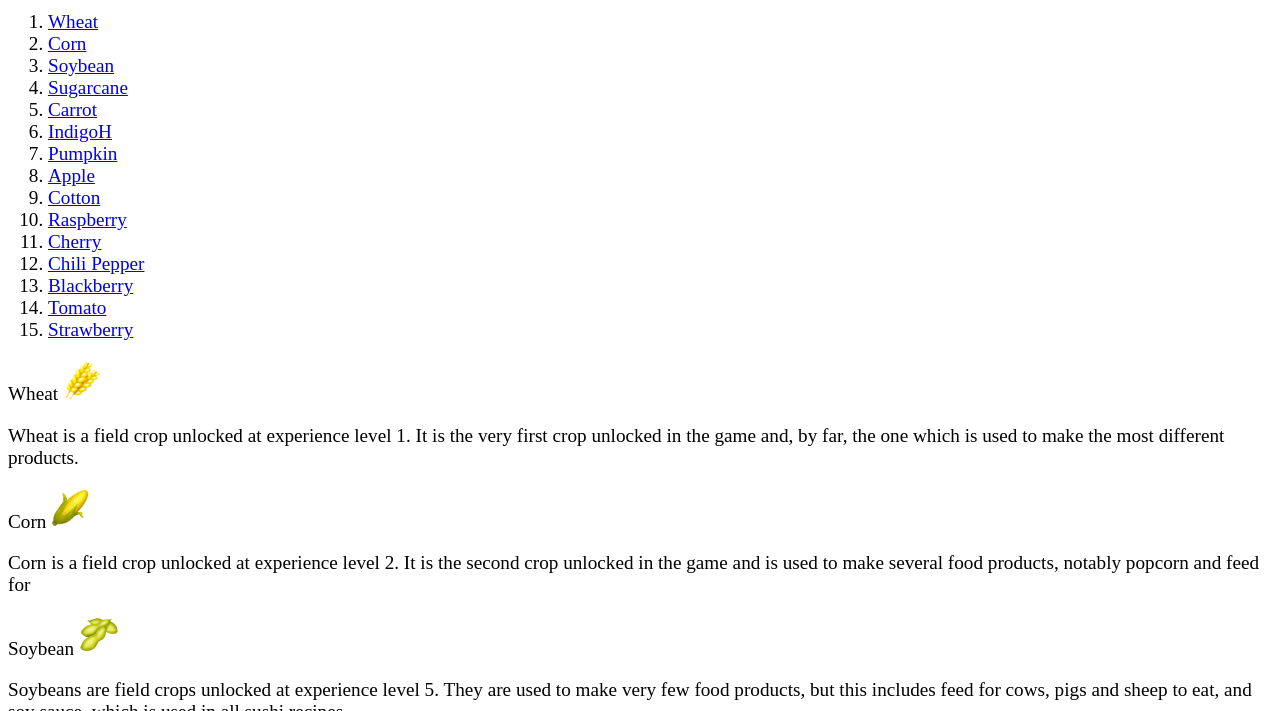
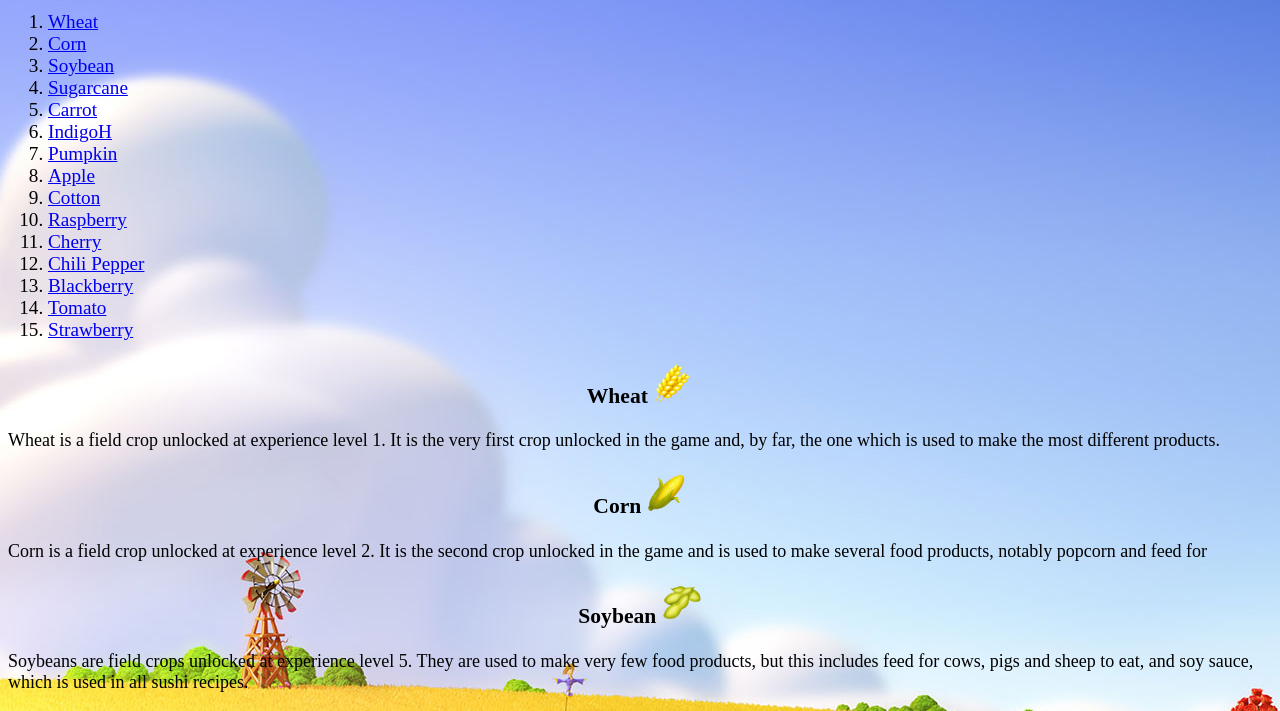
Before and after one commit to StetsyukTaras/Hay-Day, a plain HTML site: page index.html in a window 1280 px wide. Shown: the part 237-948 px from the top of the page. Drawn offline with Linux system fonts and the light colour scheme; the site is published under a folder, as on GitHub Pages, so addresses that start at the root find nothing.

Commit message:
Вставив посилання на свій сайт

```diff
--- a/index.html
+++ b/index.html
@@ -5,7 +5,7 @@
     <meta http-equiv="X-UA-Compatible" content="IE=edge">
     <meta name="viewport" content="width=device-width, initial-scale=1.0">
     <title>Hay Day</title>
-    <link rel="stylesheet" href="/css/main.css">
+    <link rel="stylesheet" href="css/main.css">
 </head>
 <body>
     <div class="banner">
```
Also changed, not shown: Games.html (+1 -1 lines).
